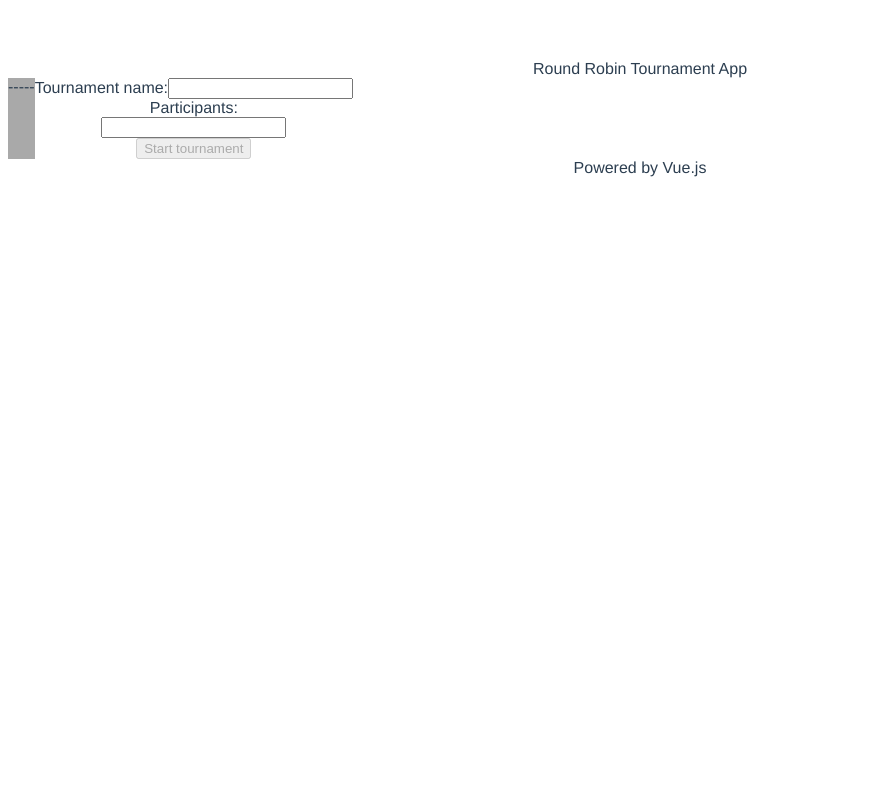
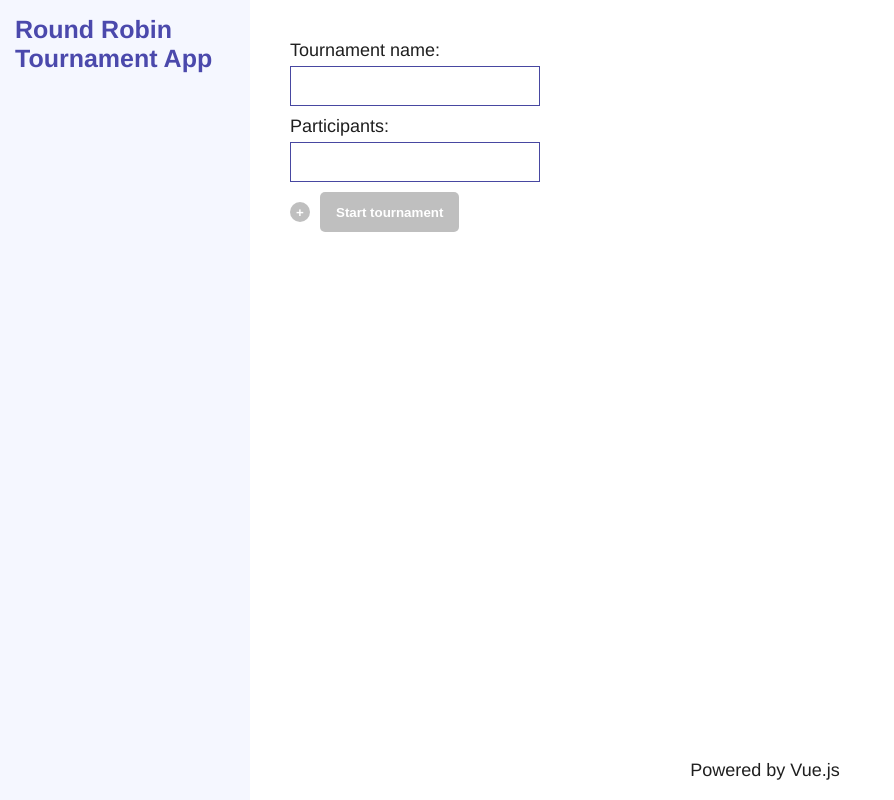
Before and after one commit to eexmellie/rr-tournament-app, a Vue app: page / in a window 1280 px wide. Shown: the whole page, without its empty margins (0-894 px from the left). Built offline with nearby package versions, Linux system fonts and the light colour scheme.

Commit message:
feat: add styling

```diff
--- a/src/App.vue
+++ b/src/App.vue
@@ -1,16 +1,17 @@
 <template>
-	<div id="app">
-		<header>Round Robin Tournament App</header>
-		<main>
-			<div class="sidebar">
+	<div id="app" class="app">
+		<div class="app__sidebar">
+			<div class="app__title title">Round Robin Tournament App</div>
 			<RRTournamentList
+				v-if="tournaments.length"
 				:tournaments="tournaments"
 				v-model="selectedTournamentIndex"
 				@tournament-create="createTournament"
 
 			/>
 		</div>
-			<div class="content">
+		<main class="app__body">
+			<div class="app__content">
 				<RRTournament
 					v-if="selectedTournament"
 					v-bind="selectedTournament"
@@ -23,8 +24,8 @@
 					@tournament-start="startTournament"
 				/>
 			</div>
+			<footer class="app__footer footer">Powered by Vue.js</footer>
 		</main>
-		<footer>Powered by Vue.js</footer>
 	</div>
 </template>
 
@@ -101,18 +102,105 @@ export default {
 </script>
 
 <style>
-#app {
+:root {
+  --primary-color: #4B49AC;
+  --secondary-color: #7DA0FA;
+  --primary-contrast-color: #fff;
+  --secondary-contrast-color:  #F5F7FF;
+  --table-border-color: #ced4da;
+  --disabled-color:  rgba(0, 0, 0, 0.25);
+  --text-color: #1f1f1f;
+  --danger-color: #8C1C13;
+
+  --small-spacing: 12px;
+  --normal-spacing: calc(var(--small-spacing) * 2);
+}
+*,
+*::before,
+*::after {
+	box-sizing: border-box;
+	padding: 0;
+	margin: 0;
+}
+body {
 	font-family: Avenir, Helvetica, Arial, sans-serif;
 	-webkit-font-smoothing: antialiased;
 	-moz-osx-font-smoothing: grayscale;
-	text-align: center;
-	color: #2c3e50;
-	margin-top: 60px;
+	font-size: 18px;
+	background-color: var(--primary-contrast-color);
+	color: var(--text-color);
 }
-main {
+table {
+	border-collapse: collapse;
+}
+td, th {
+	padding: 10px;
+}
+.app {
+	min-height: 100vh;
 	display: flex;
 }
-.sidebar {
-	background-color: darkgrey;
+.app__title {
+	margin-bottom: 30px;
+}
+.app__sidebar {
+	width: 250px;
+	padding: 15px;
+	background-color: var(--secondary-contrast-color);
+}
+.app__body {
+	width: calc(100% - 250px);
+	display: flex;
+	flex-direction: column;
+}
+.app__footer {
+	display: flex;
+	justify-content: center;
+	align-items: center;
+	height: 60px;
+}
+.app__content {
+	flex-grow: 1;
+	min-height: calc(100vh - 60px);
+	padding: 40px;
+	padding-bottom: 0;
+}
+.title {
+	color:  var(--primary-color);
+	font-weight: 700;
+	font-size: 25px;
+}
+.button {
+	min-height: 40px;
+	padding: 10px 15px;
+	font-weight: 700;
+	color: var(--primary-contrast-color);
+	background-color: var(--primary-color);
+	border: 1px solid transparent;
+	border-radius: 5px;
+}
+.button--round {
+	padding: 0;
+	width: 20px;
+	height: 20px;
+	min-height: 20px;
+	border-radius: 50%;
+	display: inline-flex;
+    justify-content: center;
+    align-items: center;
+}
+.button:hover:enabled {
+	color: inherit;
+	background-color: inherit;
+	border: 1px solid var(--primary-color);
+}
+.button--danger {
+	background-color: var(--danger-color);
+}
+.button--danger:hover:enabled {
+	border-color: var(--danger-color);
+}
+.button:disabled {
+	background-color: var(--disabled-color);
 }
 </style>
--- a/src/components/RRTournament.vue
+++ b/src/components/RRTournament.vue
@@ -1,9 +1,18 @@
 <template>
 	<div class="tournament">
-		<h2>{{ name }}</h2>
+		<div class="tournament__header">
+			<h2 class="tournament__header-item title">{{ name }}</h2>
+			<button
+				class="tournament__header-item button"
+				v-if="canTournamentBeEnded"
+				@click="endTournament"
+			>
+				End tournament
+			</button>
+		</div>
 		<RRTournamentResults v-bind="$props" />
-		<div>Rounds:</div>
 		<RRTournamentRound
+			class="tournament__round"
 			v-for="(round, index) in rounds"
 			:key="round.id"
 			:round="round"
@@ -11,12 +20,6 @@
 			:players-order="playersOrder"
 			:player-names="playerNames"
 		/>
-		<button
-			v-if="canTournamentBeEnded"
-			@click="endTournament"
-		>
-			End tournament
-		</button>
 	</div>
 </template>
 
@@ -73,4 +76,17 @@ export default {
 
 <!-- Add "scoped" attribute to limit CSS to this component only -->
 <style scoped>
+.tournament__header {
+	display: flex;
+	margin-bottom: 30px;
+}
+.tournament__header-item {
+	align-self: flex-start;
+}
+.tournament__header-item:not(:last-child) {
+	margin-right: 15px;
+}
+.tournament__header-item:first-child {
+	margin-right: auto;
+}
 </style>
--- a/src/components/RRTournamentAddScores.vue
+++ b/src/components/RRTournamentAddScores.vue
@@ -1,28 +1,58 @@
 <template>
-	<dialog>
-		<form @submit.prevent="submitMatchScores">
-			<label for="player-a-name">{{ playerAName }}</label>
+	<!-- <div class="dialog-container">	 -->
+		<dialog class="dialog">
+			<form
+				class="form"
+				@submit.prevent="submitMatchScores"
+			>
+				<label
+					class="form__label"
+					for="player-a-name"
+				>
+					{{ playerAName }}
+				</label>
 				<input
-				v-model.number="playerAScore"
 					id="player-a-name"
+					class="form__input"
 					type="number"
 					min="0"
 					step="1"
 					required
+					v-model.number="playerAScore"
 				>
-			<label for="player-b-name">{{ playerBName }}</label>
+				<label
+					class="form__label"
+					for="player-b-name"
+				>
+					{{ playerBName }}
+				</label>
 				<input
-				v-model.number="playerBScore"
 					id="player-b-name"
+					class="form__input"
 					type="number"
 					min="0"
 					step="1"
 					required
+					v-model.number="playerBScore"
 				>
-			<button type="submit">Add Scores</button>
-			<button type="button" @click="cancelModal">Cancel</button>
+				<div class="form__row">
+					<button
+						class="button button--danger"
+						type="button"
+						@click="cancelModal"
+					>
+						Cancel
+					</button>
+					<button
+						class="button"
+						type="submit"
+					>
+						Add Scores
+					</button>
+				</div>
 			</form>
 		</dialog>
+	<!-- </div> -->
 </template>
 
 <script>
@@ -63,4 +93,17 @@ export default {
 
 <!-- Add "scoped" attribute to limit CSS to this component only -->
 <style scoped>
+.dialog {
+	/*width: 300px;*/
+    /*height: 300px;*/
+    top: 50%;
+    left: 50%;
+    transform: translate(-50%, -50%);
+    padding: 30px;
+    border: none;
+    border-radius: 5px;
+}
+.dialog::backdrop {
+	background-color: rgba(0, 0, 0, .7);
+}
 </style>
--- a/src/components/RRTournamentCreate.vue
+++ b/src/components/RRTournamentCreate.vue
@@ -1,31 +1,58 @@
 <template>
 	<div>
-		<form @submit.prevent="startTournament">
-			<label for="tournament-name">Tournament name:</label>
-			<input type="text" name="tournament-name" v-model="tournamentName" required>
-			<div>Participants:</div>
-			<div v-for="(player, i) in players" :key="i">
+		<form
+			class="form"
+			@submit.prevent="startTournament"
+		>
+			<label
+				for="tournament-name"
+				class="form__label"
+			>
+				Tournament name:
+			</label>
 			<input
 				type="text"
+				class="form__input"
+				name="tournament-name"
+				v-model="tournamentName"
+				required
+			>
+			<div class="form__label">Participants:</div>
+			<div v-for="(player, i) in players" :key="i">
+				<div class="form__row">
+					<input
+						type="text"
+						class="form__input"
 						v-model="player.name"
 						required
 					>
 					<button
 						type="button"
+						class="button button--round"
 						@click="remove(i)"
 						v-show="i || ( !i && players.length > 1)"
 					>
-					-
+						−
 					</button>
 				</div>
+			</div>
+			<div class="form__row">
 				<button
 					type="button"
-				v-if="canAddPlayers"
+					class="button button--round"
 					@click="add()"
+					:disabled="!canAddPlayers"
 				>
 					+
 				</button>
-			<button type="submit" :disabled="!canTournamentBeStarted">Start tournament</button>
+				<button
+					type="submit"
+					class="button"
+					:disabled="!canTournamentBeStarted"
+				>
+					Start tournament
+				</button>
+			</div>
 		</form>
 	</div>
 </template>
@@ -77,6 +104,27 @@ export default {
 }
 </script>
 
-<!-- Add "scoped" attribute to limit CSS to this component only -->
-<style scoped>
+<style>
+.form {
+	display: flex;
+	flex-direction: column;
+
+}
+.form__row input:not(:last-child),
+.form__row button:not(:last-child) {
+	margin-right: 10px;
+}
+.form__label {
+	display: block;
+	margin-bottom: 5px;
+}
+.form__input {
+	height: 40px;
+	width: 250px;
+	padding: 0 5px;
+	border: 1px solid #4747A1;
+}
+.form__input:not(:last-child) {
+	margin-bottom: 10px;
+}
 </style>
--- a/src/components/RRTournamentList.vue
+++ b/src/components/RRTournamentList.vue
@@ -1,31 +1,33 @@
 <template>
-	<div>
-		<ul v-if="tournaments.length">
+	<div class="sidebar">
+		<button
+			@click="createTournament"
+			class="sidebar__item sidebar__button button"
+		>
+			Create Tournament
+		</button>
+		<ul class="sidebar__list">
 			<li
 				v-for="(tournament, index) in tournaments"
 				:key="tournament.id"
+				class="sidebar__item"
 			>
-				<label
-					:for="`tournament-list-${tournament.id}`"
-				>
-					{{ tournament.name }}
-				</label>
 				<input
 					type="radio"
 					name="tournament-list"
 					:value="index"
 					:id="`tournament-list-${tournament.id}`"
 					v-model="selectedTournament"
+					class="sidebar__radio"
 				>
+				<label
+					:for="`tournament-list-${tournament.id}`"
+					class="sidebar__label"
+				>
+					{{ tournament.name }}
+				</label>
 			</li>
 		</ul>
-		<div>-----</div>
-		<button
-			v-if="tournaments.length"
-			@click="createTournament"
-		>
-			Create Tournament
-		</button>
 	</div>
 </template>
 
@@ -60,6 +62,40 @@ export default {
 }
 </script>
 
-<!-- Add "scoped" attribute to limit CSS to this component only -->
 <style scoped>
+.sidebar__list {
+	list-style: none;
+	text-align: left;
+}
+.sidebar__item {
+	display: flex;
+	align-items: center;
+	margin-bottom: 5px;
+	font-size: 16px;
+	cursor: pointer;
+}
+.sidebar__radio {
+	position: absolute;
+	opacity: 0;
+	width: 1em;
+	height: 1em;
+	z-index: -1;
+}
+.sidebar__label {
+	padding: 10px 15px;
+	width: 100%;
+	border: 1px solid transparent;
+	border-radius: 5px;
+}
+.sidebar__radio:checked + .sidebar__label {
+	color: var(--primary-contrast-color);
+	background-color: var(--secondary-color);
+}
+.sidebar__label:hover {
+	border-color: var(--secondary-color);
+}
+.sidebar__button {
+	margin-bottom: 20px;
+	width: 100%;
+}
 </style>
--- a/src/components/RRTournamentResults.vue
+++ b/src/components/RRTournamentResults.vue
@@ -1,10 +1,9 @@
 <template>
-	<div class="results">
+	<div class="result">
 		<template v-if="winners">
-			<div>Winners: {{ winners }}</div>
+			<div class="result__winners"><b>Winners:</b> {{ winners }}</div>
 		</template>
-		<div>Rankings</div>
-		<table>
+		<table class="result__table">
 			<thead>
 				<tr>
 					<th></th>
@@ -25,14 +24,15 @@
 				>
 					<td>{{ playerNames[playerAId] }}</td>
 					<td
+						class="result__cell"
+						:class="{ empty: playerAId === playerBId }"
 						v-for="playerBId in playersOrder"
 						:key="playerBId"
-						:class="{ empty: playerAId === playerBId }"
 					>
 						{{ formatMatchResult(playerAId, playerBId) }}
 					</td>
-					<td>{{ totalPoints[playerAId] }}</td>
-					<td>{{ rank[playerAId] || "-" }}</td>
+					<td class="result__cell">{{ totalPoints[playerAId] }}</td>
+					<td class="result__cell">{{ rank[playerAId] || "-" }}</td>
 				</tr>
 			</tbody>
 		</table>
@@ -171,14 +171,21 @@ export default {
 
 <!-- Add "scoped" attribute to limit CSS to this component only -->
 <style scoped>
-	table {
-		border-collapse: collapse;
-	}
-	td, th {
-		border: 1px solid black;
-		padding: 10px;
-	}
-	.empty {
-		background-color: darkgrey;
-	}
+.result {
+	margin-bottom: 30px;
+}
+.result__winners {
+	margin-bottom: 15px;
+}
+.result__table td,
+.result__table th {
+	border: 1px solid var(--table-border-color);
+}
+.result__cell {
+	vertical-align: middle;
+	text-align: center;
+}
+.empty {
+	background-color: var(--disabled-color);
+}
 </style>
--- a/src/components/RRTournamentRound.vue
+++ b/src/components/RRTournamentRound.vue
@@ -1,6 +1,6 @@
 <template>
 	<div class="round">
-		<div>Round {{ roundNumber }}</div>
+		<div class="round__title title">Round {{ roundNumber }}</div>
 		<table>
 			<thead>
 				<tr>
@@ -18,9 +18,10 @@
 					<td v-if="!match.matchWinnerId">
 						<button
 							type="button"
+							class="button button--round"
 							@click="setActiveMatch(match)"
 						>
-							add
+							+
 						</button>
 					</td>
 					<td v-for="i in numberOfUnplayableGames[match.id]" :key="i">-</td>
@@ -133,4 +134,10 @@ export default {
 
 <!-- Add "scoped" attribute to limit CSS to this component only -->
 <style scoped>
+.round {
+	margin-bottom: 30px;
+}
+.round__title {
+	margin-bottom: 15px;
+}
 </style>
```
Also changed, not shown: src/assets/logo.png (deleted). Lines whose indentation alone changed are shown as unchanged.
